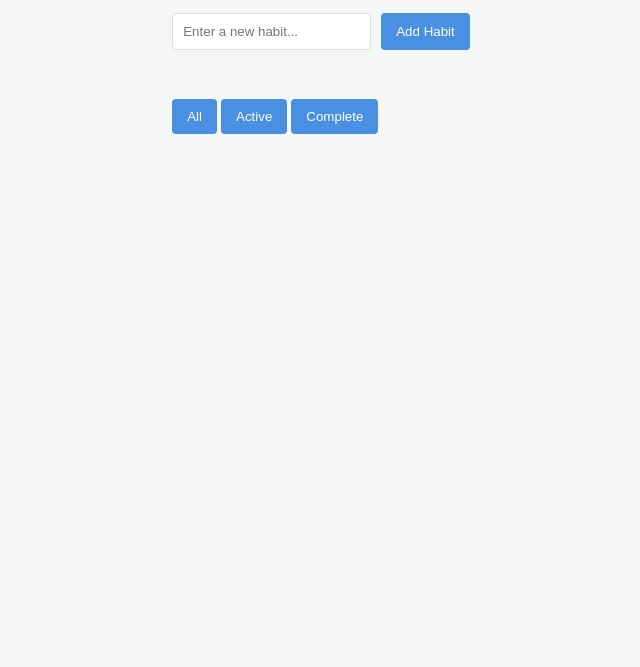
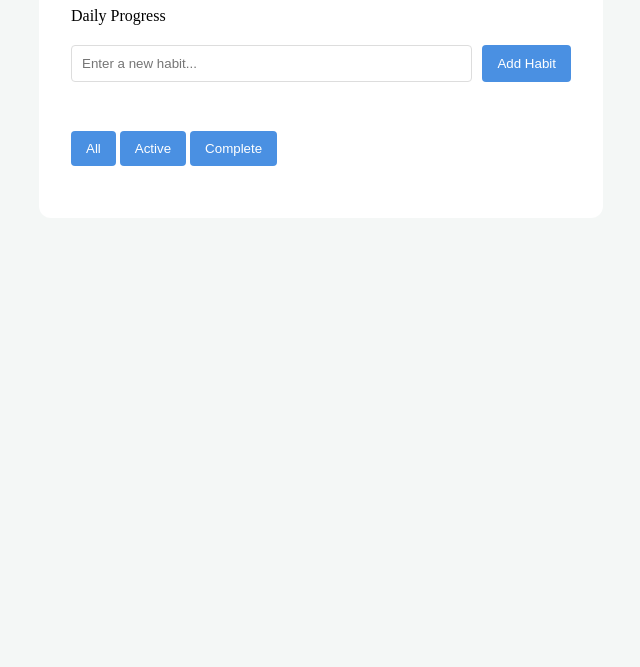
Before and after one commit to ThatDragonflyLady/finalproject, a plain HTML site: page index.html in a window 1280 px wide. Shown: the part 133-800 px from the top of the page, without its empty margins (319-959 px from the left). Drawn offline with Linux system fonts and the light colour scheme.

Commit message:
Fix HTML syntax errors in index.html

```diff
--- a/index.html
+++ b/index.html
@@ -8,7 +8,7 @@
 </head>
 <body>
 
-<div class-"app-container">
+<div class="app-container">
 		<header>
 			<h1>Habit Chart</h1>
 			<div class="progress-container">
@@ -24,7 +24,7 @@
 				<input type="text" id="tracker-input" placeholder="Enter a new habit..." required>
 				<button type="submit">Add Habit</button>
 		</form>
-		<p id="error-msg" class="error-msg"</p>
+		<p id="error-msg" class="error-msg"></p>
 	</section>
 
 	<section class="filter-section">
```
